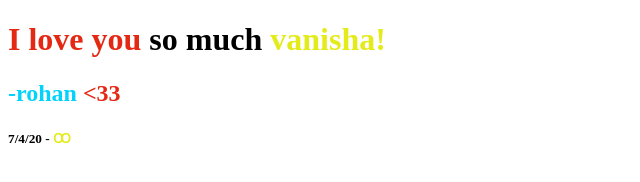
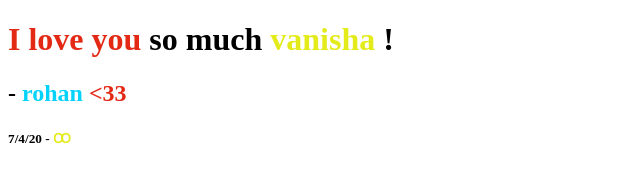
Before and after one commit to Rohannnayak/vanishanayak.github.io, a plain HTML site: page index.html in a window 1280 px wide. Shown: the full height of the page, 0-640 px from the left. Drawn offline with Linux system fonts and the light colour scheme.

Commit message:
Update index.html

```diff
--- a/index.html
+++ b/index.html
@@ -6,13 +6,16 @@
 	  </head>
 <body>
 <h1
-  <span style="color: #e32914">I love you</span>
+  <span style="color: #e32914">I love you
   <span style="color: #000000">so much</span>
-  <span style="color: #e4eb1a">vanisha!</span>
-<h2 style="color:#03d3fc">-rohan</span>
+  <span style="color: #e4eb1a">vanisha</span>
+  <span style="color: #000000">!</span>
+<h2 style="color:#000000">-
+   <span style="color: #03D3FC;">rohan</span>
    <span style="color: #e32914;"><33</span>
-<h5 style="color:#000000">7/4/20</span>
+<h5 style="color:#000000">7/4/20
    <span style="color: #000000">-</span>
    <span style="color: #e4eb1a">Ꝏ</span>
+
 </body>
 </html>
```
